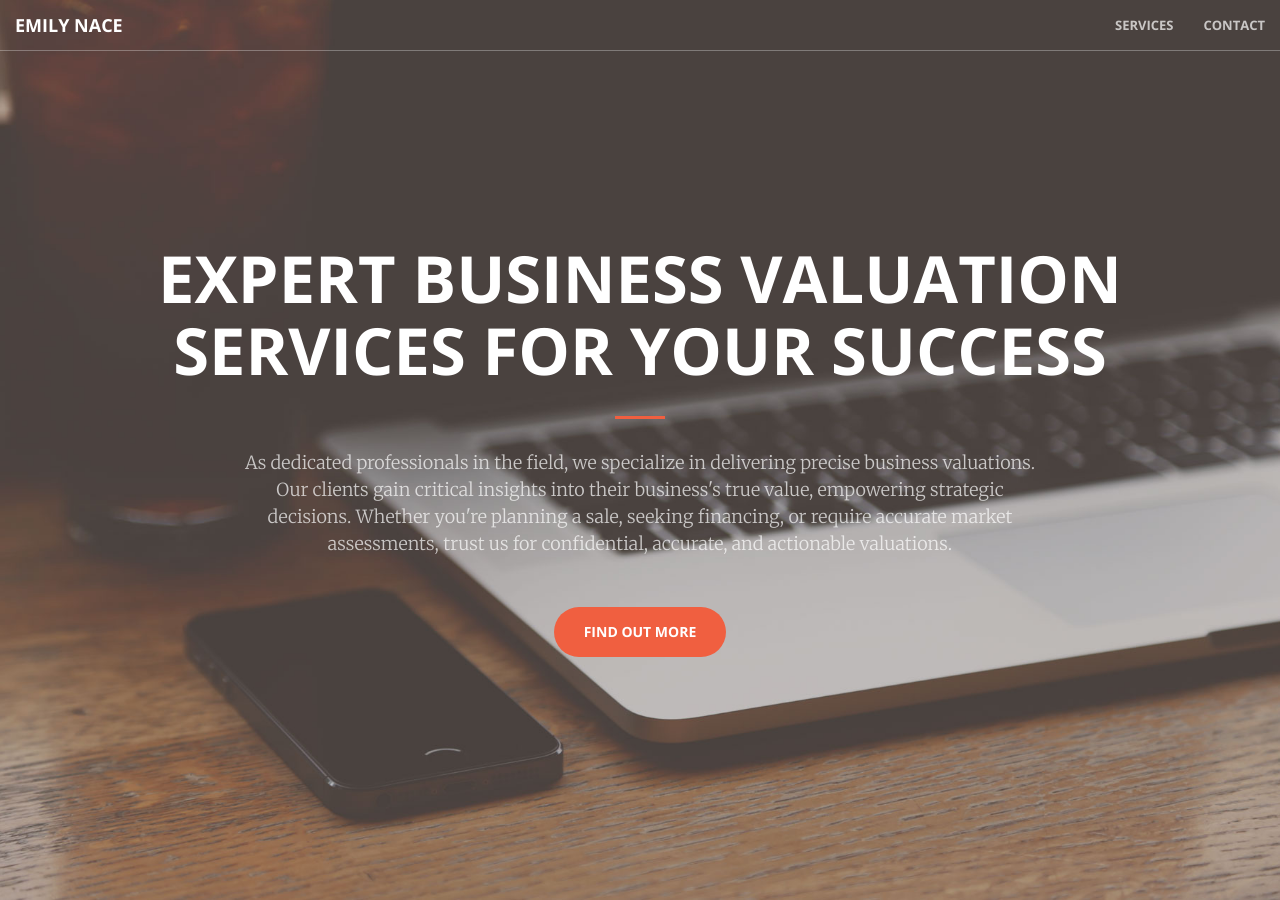
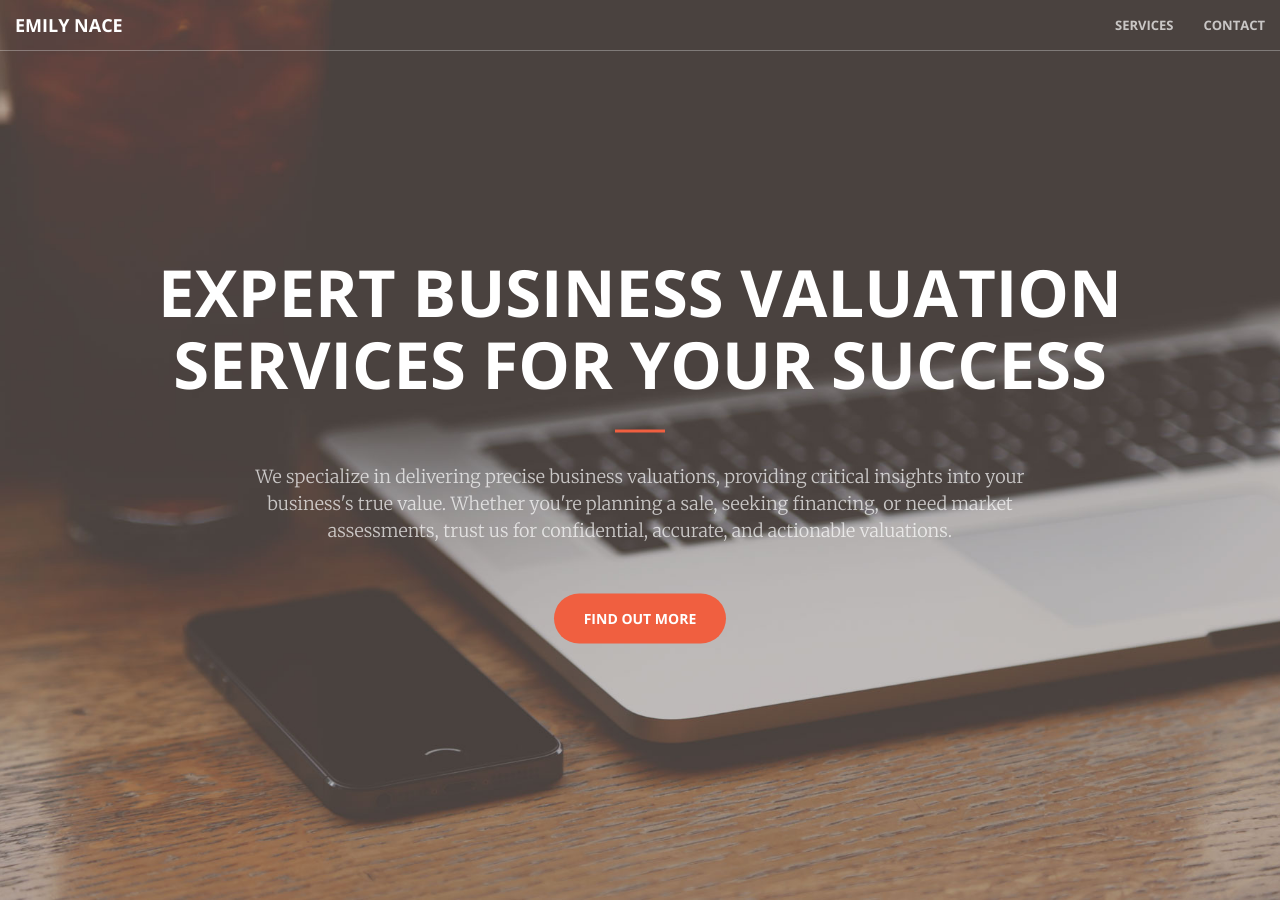
Before and after one commit to mrebollob/emilynace.com, a Jekyll site: the page built from index.html, in a window 1280 px wide and 900 px high. Built offline with Jekyll 4.4.1, drawn with Linux system fonts in a browser that asks for light colours.

Commit message:
Update header

```diff
--- a/_includes/header.html
+++ b/_includes/header.html
@@ -3,9 +3,8 @@
         <div class="header-content-inner">
             <h1>Expert Business Valuation Services for Your Success</h1>
             <hr>
-            <p>As dedicated professionals in the field, we specialize in delivering precise business valuations. Our
-                clients gain critical insights into their business's true value, empowering strategic decisions. Whether
-                you're planning a sale, seeking financing, or require accurate market assessments, trust us for
+            <p>We specialize in delivering precise business valuations, providing critical insights into your business's
+                true value. Whether you're planning a sale, seeking financing, or need market assessments, trust us for
                 confidential, accurate, and actionable valuations.</p>
             <a href="#about" class="btn btn-primary btn-xl page-scroll">Find Out More</a>
         </div>
```
